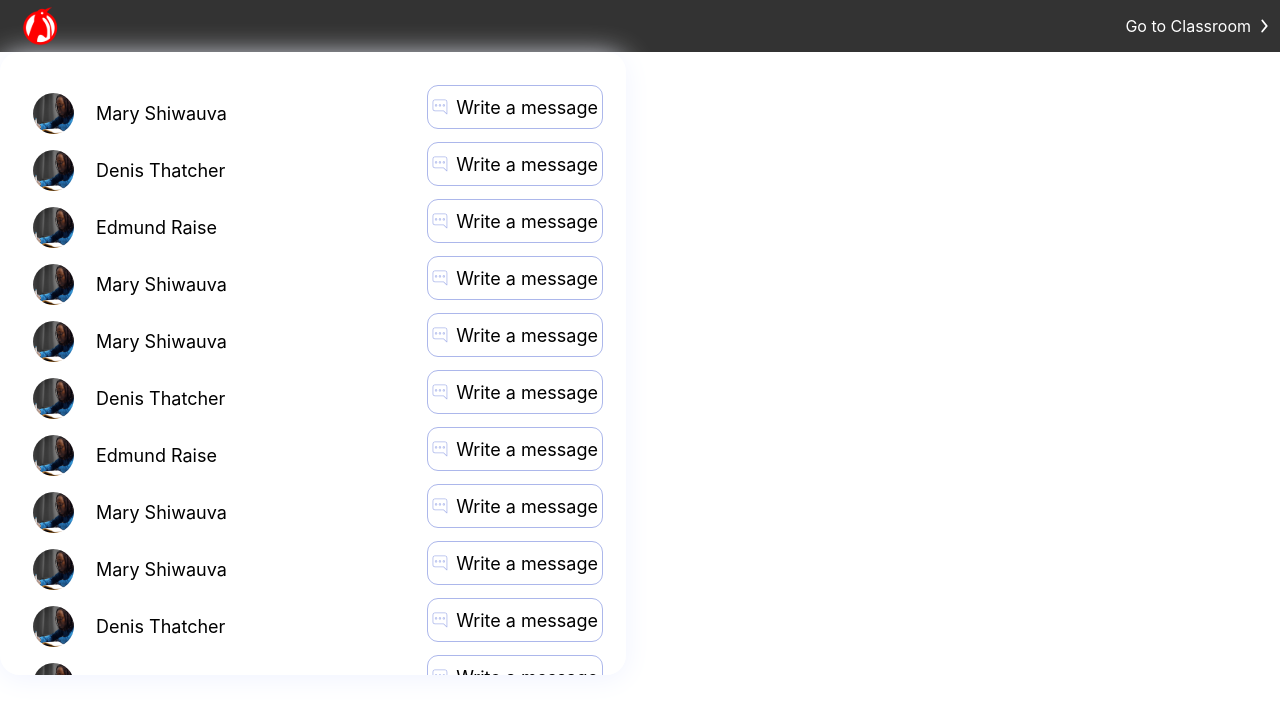
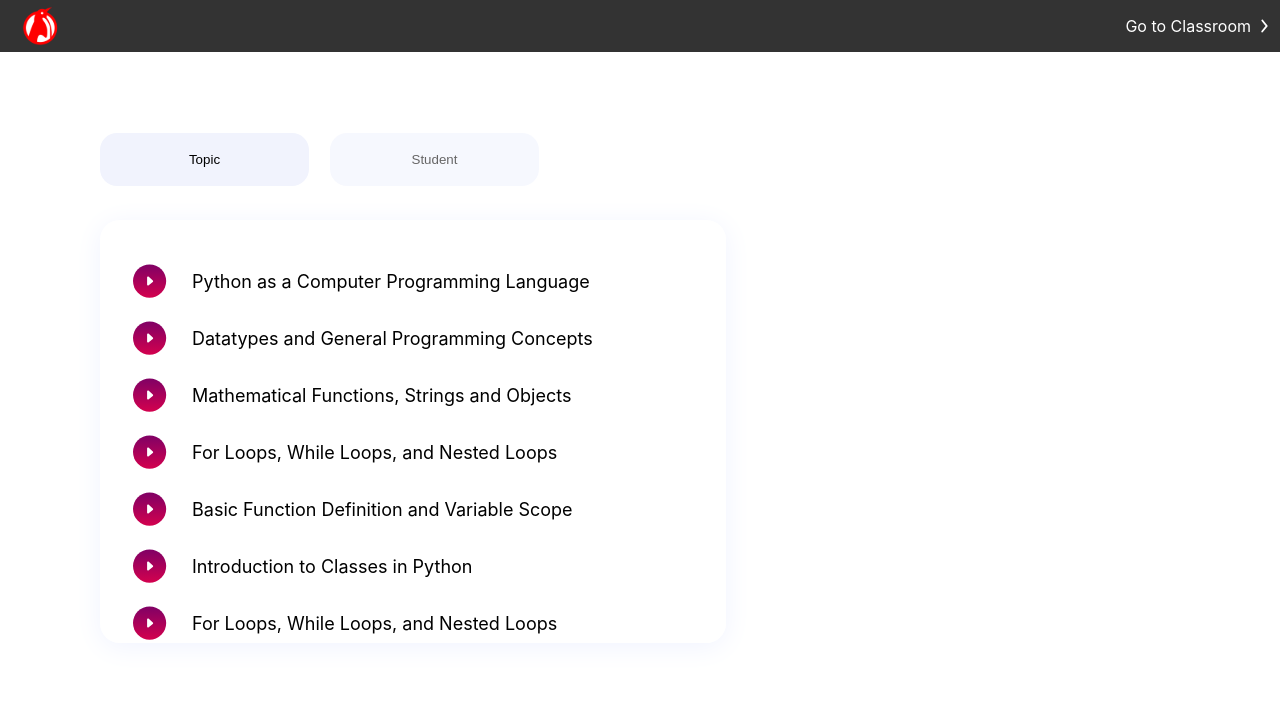
Before and after one commit to ruthdorgbaa/linuxjobber-react, a React (Create React App) app: page / in a window 1280 px wide. Shown: the top 714 px of the page. Built offline with nearby package versions, Linux system fonts and the light colour scheme.

Commit message:
lab 16 updated

```diff
--- a/src/App.js
+++ b/src/App.js
@@ -1,12 +1,13 @@
 import { Course } from './components/courses/course';
 import { Students } from './components/courses/students';
+import TopicLeft from './components/courses/topics';
 import Nav from './components/nav/nav';
 
 function App() {
   return (
     <div className="App">
       <Nav />
-      <Students />
+      <TopicLeft />
     </div>
 
   );
--- a/src/components/courses/css/student.course.css
+++ b/src/components/courses/css/student.course.css
@@ -1,6 +1,6 @@
 .students-container{
     width: 570px;
-    height: 552px;
+    height: 352px;
     background: #FFFFFF;
     box-shadow: 0px 4px 29px #F0F3FF;
     border-radius: 20px;
--- /dev/null
+++ b/src/components/courses/css/topic.course.css
@@ -0,0 +1,30 @@
+
+.left-container{
+    margin-top: 81px;
+    margin-left: 100px;
+}
+
+.left-cont-btn{
+    display: flex;
+}
+.btn-active {
+
+}
+.left-cont-btn button {
+    width: 209px;
+    height: 53px;
+
+    background: #F1F3FD;
+    border-radius: 17px;
+    border:  none;
+    margin-bottom: 34px;
+}
+.topic-btn {
+    margin-right:  21px;
+}
+.topic-container{
+    display: flex;
+}
+.topic-container img{
+    margin-right: 25px;
+}
--- /dev/null
+++ b/src/components/courses/static/topic.js
@@ -0,0 +1,17 @@
+export const topics = [
+  "Python as a Computer Programming Language",
+  "Datatypes and General Programming Concepts",
+  "Mathematical Functions, Strings and Objects",
+  "For Loops, While Loops, and Nested Loops",
+  "Basic Function Definition and Variable Scope",
+  "Introduction to Classes in Python",
+  "For Loops, While Loops, and Nested Loops",
+  "Basic Function Definition and Variable Scope",
+  "Introduction to Classes in Python",
+  "For Loops, While Loops, and Nested Loops",
+  "Basic Function Definition and Variable Scope",
+  "Introduction to Classes in Python",
+  "For Loops, While Loops, and Nested Loops",
+  "Basic Function Definition and Variable Scope",
+  "Introduction to Classes in Python",
+];
--- a/src/components/courses/students.jsx
+++ b/src/components/courses/students.jsx
@@ -13,8 +13,7 @@ export function Students () {
         </div>
     )
 }
-
-export function Student ({name, img}){
+ function Student ({name, img}){
     return (
         <div className="std-container">
             <div className="std-name">
--- /dev/null
+++ b/src/components/courses/topics.jsx
@@ -0,0 +1,55 @@
+import { useState } from "react"
+import "./css/topic.course.css"
+import { Students } from "./students";
+import iconplay from "./assests/play-icon.svg"
+import { topics } from "./static/topic";
+
+function TopicRight (){
+    return(
+        <div>
+
+        </div>
+    )
+}
+export default function TopicLeft (){
+    const [istopic, setIsTopic] = useState(true);
+    const [opacity, setOpacity] = useState("0.6")
+
+    const handleTopic = (e) => {
+        if (istopic && e.target.name === "topic-btn2" ){
+            setIsTopic(c  => c = false)
+            setOpacity(opacity = "")
+
+        }else {
+            setIsTopic(c  => c = true)
+        }
+    }
+    return(
+        <div className="left-container">
+            <div className="left-cont-btn">
+                <button name="topic-btn" className={`topic-btn`} onClick={handleTopic}>Topic</button>
+                <button style={{opacity: opacity}} name="topic-btn2" className="topic-btn2" onClick={handleTopic}>Student</button>
+            </div>
+        {istopic ? <Topics/> : <Students/>}
+        </div>
+    )
+}
+
+
+
+function Topic ({topic}) {
+    return (
+        <div className="topic-container">
+            <img src={iconplay} alt="play-icon" />
+            <p>{topic}</p>
+        </div>
+    )
+}
+export function Topics (){
+    return (
+        <div className="students-container">
+            {topics.map((b) =>  <Topic topic={b}/>)}
+
+        </div>
+    )
+}
```
Also changed, not shown: src/components/courses/assests/play-icon.svg (added).
